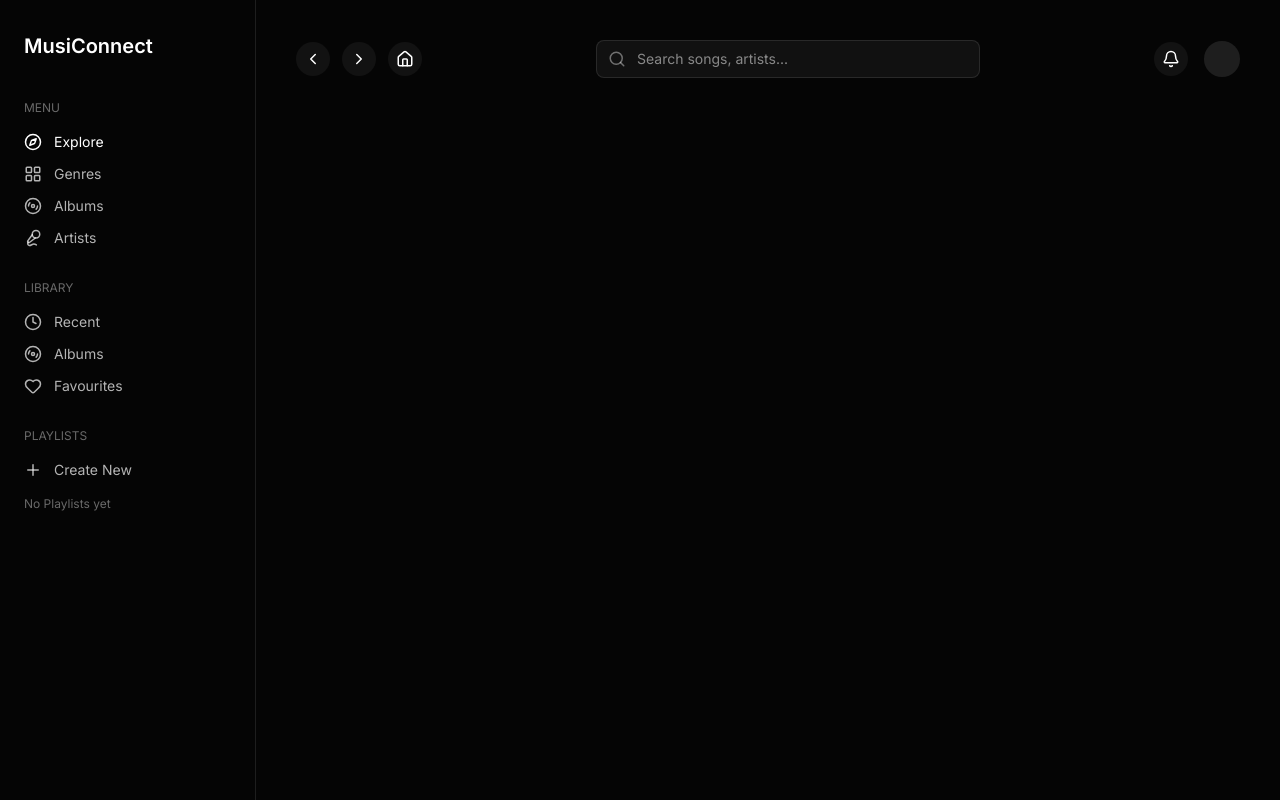
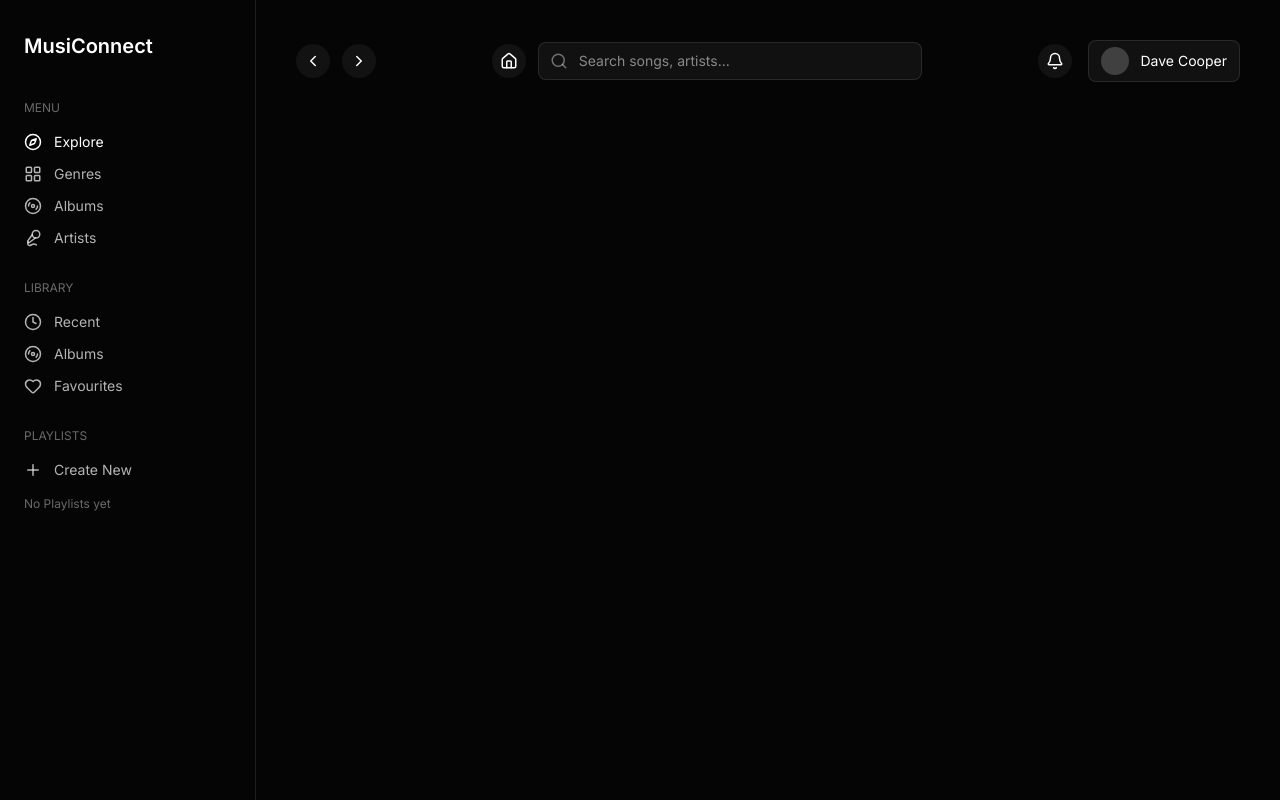
Before and after one commit to kashyap-shubham/MusiConnect, a Next.js app in the folder apps/web/: page /explore in a window 1280 px wide. Built offline with nearby package versions, Linux system fonts and the light colour scheme.

Commit message:
changes profile desing in header

```diff
--- a/apps/web/src/components/app/Header.tsx
+++ b/apps/web/src/components/app/Header.tsx
@@ -19,44 +19,34 @@ export default function Header() {
 
 
   return (
-
     <div className="flex items-center justify-between mb-10">
-
-      {/* LEFT */}
+      {/* LEFT NAVIGATION */}
       <div className="flex items-center gap-3">
-
         <button
           onClick={() => router.back()}
           className="p-2 rounded-full bg-white/5 hover:bg-white/10 transition"
         >
-          <ChevronLeft size={18}/>
+          <ChevronLeft size={18} />
         </button>
-
-
 
         <button
           onClick={() => router.forward()}
           className="p-2 rounded-full bg-white/5 hover:bg-white/10 transition"
         >
-          <ChevronRight size={18}/>
+          <ChevronRight size={18} />
         </button>
+      </div>
 
-
-
+      {/* SEARCH + HOME */}
+      <div className="flex items-center gap-3">
         <button
           onClick={() => router.push("/explore")}
           className="p-2 rounded-full bg-white/5 hover:bg-white/10 transition"
         >
-          <Home size={18}/>
+          <Home size={18} />
         </button>
 
-      </div>
-
-
-
-      {/* SEARCH */}
         <div className="relative w-96">
-
           <Search
             size={18}
             className="absolute left-3 top-1/2 -translate-y-1/2 text-white/40"
@@ -77,34 +67,52 @@ export default function Header() {
               focus:border-white/20
             "
           />
-
+        </div>
       </div>
 
-
-
-      {/* RIGHT */}
+      {/* RIGHT SIDE */}
       <div className="flex items-center gap-4">
-
         <button className="p-2 rounded-full bg-white/5 hover:bg-white/10 transition">
-
-          <Bell size={18}/>
-
+          <Bell size={18} />
         </button>
 
-
-
-        <div className="
+        {/* profile avatar */}
+        {/* <div
+          className="
           h-9 w-9
           rounded-full
           bg-white/10
-        "/>
+          cursor-pointer
+        "
+        /> */}
 
+        {/* profile */}
+        <div
+          className="
+            flex items-center gap-3
+            px-3 py-1.5
+            rounded-lg
+            bg-white/5
+            border border-white/10
+            hover:bg-white/10
+            cursor-pointer
+            transition
+            ">
+
+        {/* avatar */}
+          <div
+            className="
+                h-7 w-7
+                rounded-full
+                bg-white/20
+            "
+          />
+
+          {/* username */}
+          <p className="text-sm">Dave Cooper</p>
         </div>
-
-
-
       </div>
-
-  )
+    </div>
+  );
 
 }
```
Lines whose indentation alone changed are shown as unchanged.
